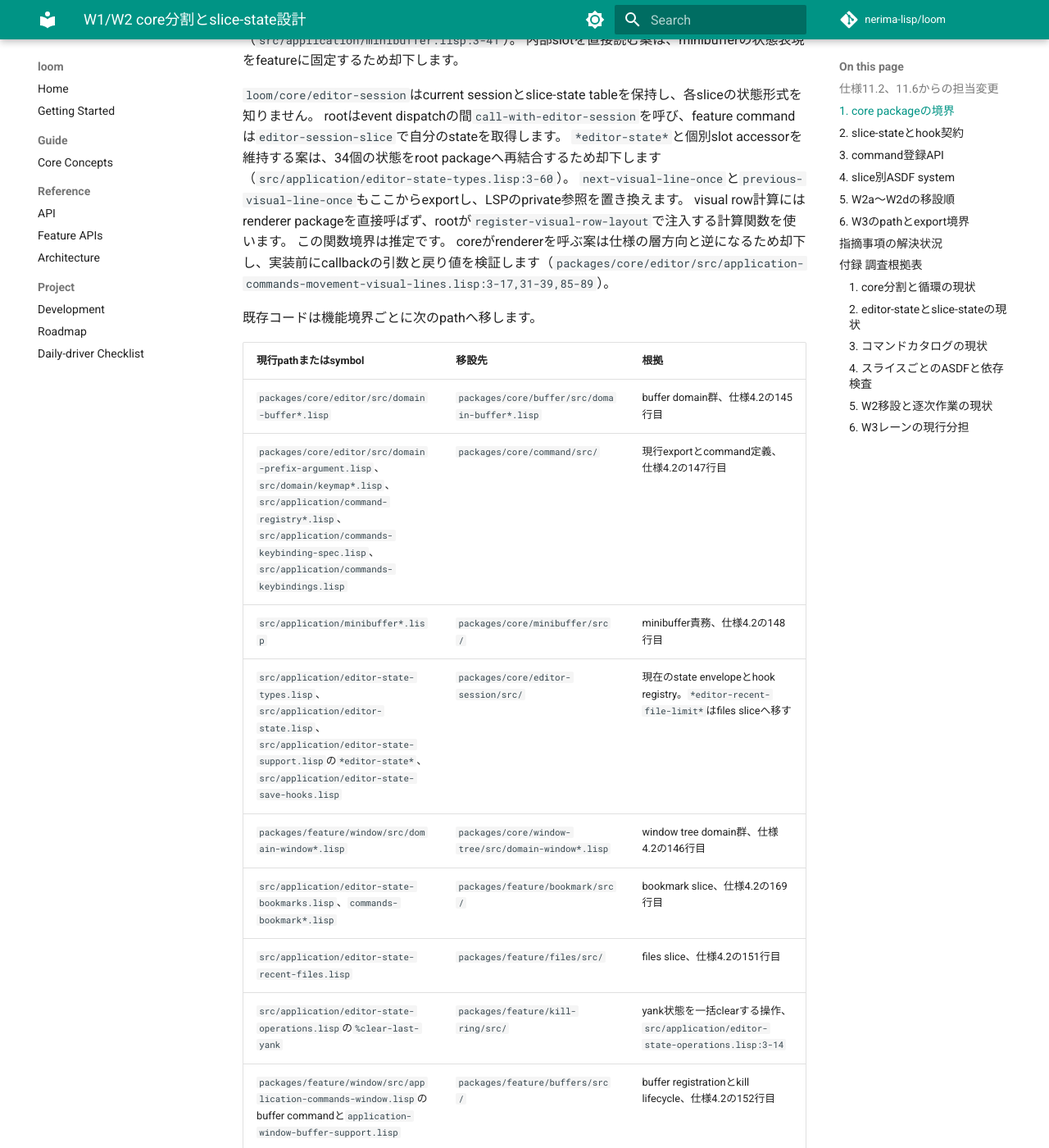
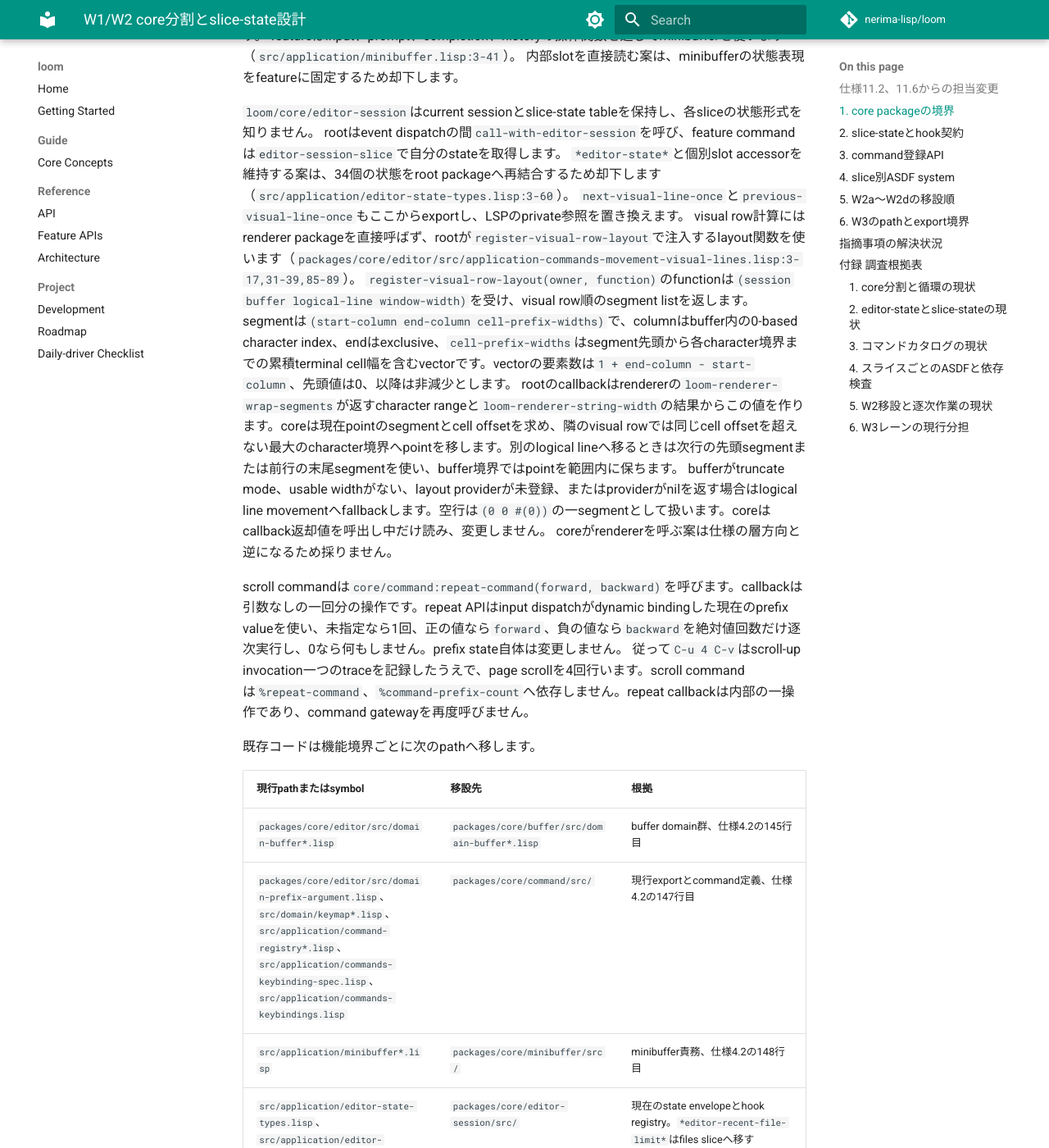
Before and after one commit to nerima-lisp/loom, an MkDocs documentation site: the page built from docs/src/notes/design-core-and-slices.md, in a window 1280 px wide and 1400 px high, scrolled down 2745 px. Shown: the whole window at 82% size. Built offline with MkDocs 1.6.1 and Material for MkDocs 9.7.7, drawn with Linux system fonts in a browser that asks for light colours; comment, search, counter and statistics services are not loaded; some of the changed text lies outside the part shown.

Commit message:
docs: define visual row and scroll repeat APIs

```diff
--- a/docs/src/notes/design-core-and-slices.md
+++ b/docs/src/notes/design-core-and-slices.md
@@ -28,7 +28,7 @@ featureは必要なcore packageを`:import-from`し、root packageはfeatureの
 |---|---|
 | `loom/core/buffer` | 付録1に列挙したbuffer APIすべて。追加で`buffer`、`buffer-position`、`buffer-position-p`、`buffer-span`、`buffer-span-p`、`buffer-read-only-error-buffer`をexportする |
 | `loom/core/window-tree` | `window-tree`、`window-tree-p`、`make-window-tree`、`window-tree-windows`、`window-tree-selected-window`、`window-tree-layout`、`make-window-tree-from-layout`、`window-tree-selected-index`、`window-tree-select-index`、`window-tree-width`、`window-tree-height`、`window-split`、`window-select-next`、`window-delete`、`window-delete-other-windows`、`window-buffer`、`window-set-buffer`、`window-scroll-line`、`window-scroll-column`、`window-scroll-sub-row`、`window-x`、`window-y`、`window-width`、`window-height`、`window-tree-resize` |
-| `loom/core/command` | 付録1のkeymapとprefix argument APIに加え、`install-default-keybindings`、`command-completion-candidates`、`find-extended-command`、`help-summary-message`、`defkeys-single-chord-p`、`defkeys-chord`、`defkeys-key-sequence`をexportする。追加で`keymap`、`keymap-p`、`keymap-state`、`keymap-state-p`、`key-event->descriptor`、`register-command-spec`、`register-key-command`、`command-specs`、`find-command-spec`、`register-buffer-keymap-provider`、`keymap-for-buffer`、`invoke-command`をexportする |
+| `loom/core/command` | 付録1のkeymapとprefix argument APIに加え、`install-default-keybindings`、`command-completion-candidates`、`find-extended-command`、`help-summary-message`、`defkeys-single-chord-p`、`defkeys-chord`、`defkeys-key-sequence`をexportする。追加で`keymap`、`keymap-p`、`keymap-state`、`keymap-state-p`、`key-event->descriptor`、`register-command-spec`、`register-key-command`、`command-specs`、`find-command-spec`、`register-buffer-keymap-provider`、`keymap-for-buffer`、`invoke-command`、`repeat-command`をexportする |
 | `loom/core/minibuffer` | 付録1に列挙したminibuffer APIすべて。追加で`minibuffer`、`minibuffer-p`、`with-prompts`、`register-message-sink`をexportする |
 | `loom/core/editor-session` | `*editor-session*`、`editor-session`、`editor-session-p`、`make-editor-session`、`call-with-editor-session`、`editor-session-slice`、`editor-session-slice-names`、`register-slice-state`、`register-session-hook`、`run-session-hooks`、`register-cli-option`、`startup-context`、`startup-context-argv`、`startup-context-options`、`startup-context-file-requests`、`register-visual-row-layout`、`register-buffer-truncate-policy`、`buffer-truncate-lines-p`、`register-hit-test-provider`、`hit-test-buffer-position`、`request-terminal-clipboard-write`、`register-background-work`、`notify-background-work-ready`、`poll-ready-background-work`、`cancel-background-work`、`frame-snapshot`、`frame-snapshot-width`、`frame-snapshot-height`、`frame-snapshot-cell`、`frame-snapshot-cursor`、`render-operation`、`render-operation-p`、`make-render-operation`、`next-visual-line-once`、`previous-visual-line-once` |
 
@@ -60,9 +60,14 @@ featureはinput、prompt、completion、historyの操作関数を通じてminibu
 rootはevent dispatchの間`call-with-editor-session`を呼び、feature commandは`editor-session-slice`で自分のstateを取得します。
 `*editor-state*`と個別slot accessorを維持する案は、34個の状態をroot packageへ再結合するため却下します（`src/application/editor-state-types.lisp:3-60`）。
 `next-visual-line-once`と`previous-visual-line-once`もここからexportし、LSPのprivate参照を置き換えます。
-visual row計算にはrenderer packageを直接呼ばず、rootが`register-visual-row-layout`で注入する計算関数を使います。
-この関数境界は推定です。
-coreがrendererを呼ぶ案は仕様の層方向と逆になるため却下し、実装前にcallbackの引数と戻り値を検証します（`packages/core/editor/src/application-commands-movement-visual-lines.lisp:3-17,31-39,85-89`）。
+visual row計算にはrenderer packageを直接呼ばず、rootが`register-visual-row-layout`で注入するlayout関数を使います（`packages/core/editor/src/application-commands-movement-visual-lines.lisp:3-17,31-39,85-89`）。
+`register-visual-row-layout(owner, function)`のfunctionは`(session buffer logical-line window-width)`を受け、visual row順のsegment listを返します。segmentは`(start-column end-column cell-prefix-widths)`で、columnはbuffer内の0-based character index、endはexclusive、`cell-prefix-widths`はsegment先頭から各character境界までの累積terminal cell幅を含むvectorです。vectorの要素数は`1 + end-column - start-column`、先頭値は0、以降は非減少とします。
+rootのcallbackはrendererの`loom-renderer-wrap-segments`が返すcharacter rangeと`loom-renderer-string-width`の結果からこの値を作ります。coreは現在pointのsegmentとcell offsetを求め、隣のvisual rowでは同じcell offsetを超えない最大のcharacter境界へpointを移します。別のlogical lineへ移るときは次行の先頭segmentまたは前行の末尾segmentを使い、buffer境界ではpointを範囲内に保ちます。
+bufferがtruncate mode、usable widthがない、layout providerが未登録、またはproviderがnilを返す場合はlogical line movementへfallbackします。空行は`(0 0 #(0))`の一segmentとして扱います。coreはcallback返却値を呼出し中だけ読み、変更しません。
+coreがrendererを呼ぶ案は仕様の層方向と逆になるため採りません。
+
+scroll commandは`core/command:repeat-command(forward, backward)`を呼びます。callbackは引数なしの一回分の操作です。repeat APIはinput dispatchがdynamic bindingした現在のprefix valueを使い、未指定なら1回、正の値なら`forward`、負の値なら`backward`を絶対値回数だけ逐次実行し、0なら何もしません。prefix state自体は変更しません。
+従って`C-u 4 C-v`はscroll-up invocation一つのtraceを記録したうえで、page scrollを4回行います。scroll commandは`%repeat-command`、`%command-prefix-count`へ依存しません。repeat callbackは内部の一操作であり、command gatewayを再度呼びません。
 
 既存コードは機能境界ごとに次のpathへ移します。
 
@@ -77,7 +82,7 @@ coreがrendererを呼ぶ案は仕様の層方向と逆になるため却下し
 | `src/application/editor-state-recent-files.lisp` | `packages/feature/files/src/` | files slice、仕様4.2の151行目 |
 | `src/application/editor-state-operations.lisp`の`%clear-last-yank` | `packages/feature/kill-ring/src/` | yank状態を一括clearする操作、`src/application/editor-state-operations.lisp:3-14` |
 | `packages/feature/window/src/application-commands-window.lisp`のbuffer commandと`application-window-buffer-support.lisp` | `packages/feature/buffers/src/` | buffer registrationとkill lifecycle、仕様4.2の152行目 |
-| `packages/core/editor/src/application-commands-movement-view-support.lisp` | scroll commandを`packages/feature/window/src/application-commands-window-scroll.lisp`へ、`goto-line`とprompt helperを`packages/feature/buffers/src/application-commands-goto-line.lisp`へ分割する | scrollはwindow操作、goto-lineはbuffer command。scroll実装はcore/window-tree APIを使う。`packages/core/editor/src/application-commands-movement-view-support.lisp:3-66` |
+| `packages/core/editor/src/application-commands-movement-view-support.lisp` | scroll commandを`packages/feature/window/src/application-commands-window-scroll.lisp`へ、`goto-line`とprompt helperを`packages/feature/buffers/src/application-commands-goto-line.lisp`へ分割する | scrollはwindow操作で、`core/window-tree` APIとprefix-awareな`core/command:repeat-command`を使う。goto-lineはbuffer command。`packages/core/editor/src/application-commands-movement-view-support.lisp:3-66` |
 | `packages/core/editor/src/application-commands-sexp.lisp` | `packages/feature/lisp-structure/src/application-commands-sexp.lisp` | S式移動と構造編集の実装。移動keyは全modeのglobal mapへ登録し、`kill-sexp`はlang-lispのmode mapだけへ登録する。仕様4.2の164行目、11.6の495行目 |
 | `src/application/commands-internal.lisp`のselected-window helperとbuffer registry helper | core API呼び出しへ分割し、buffer registryは`feature/buffers`へ移す | `src/application/commands-internal.lisp:3-43` |
 | `src/application/commands-prompts.lisp`の`with-prompts` | `packages/core/minibuffer/src/` | prompt continuation helper、`src/application/commands-prompts.lisp:3-35` |
@@ -505,6 +510,8 @@ W3-10のlocal keymapは`:keymap` IDを指定してcore/commandへ登録します
 | S6 | W3-10/11が編集できるslice test path不足 | Done | W3-10、W3-11を含む各sliceに`src/`、`t/`、`t/paths.sexp`、`t/e2e/`の編集範囲を明記する。section 6 |
 | S7 | `:mouse` route exportのowner不一致 | Done | W3-1がcore/commandの`:paste`、`:mouse` routeを追加し、W3-8は消費だけを行う。sections 1、6 |
 | S8 | buffer/mode/message/save APIのowner不足 | Done | buffer registry/result-buffer、mode問い合わせ、`*Messages*` owner、file-save移設先を定める。sections 2、6 |
+| R2-1 | visual-row layout callback契約未確定 | Done | renderer rangeとcell-prefix幅の戻り値、point変換、logical-line fallbackを定める。section 1 |
+| R2-2 | scroll移設後のprefix/repeat API未確定 | Done | `core/command:repeat-command`が動的prefixを使い、正負の向きと反復回数を決める。section 1 |
 
 ## 付録 調査根拠表
 
```
